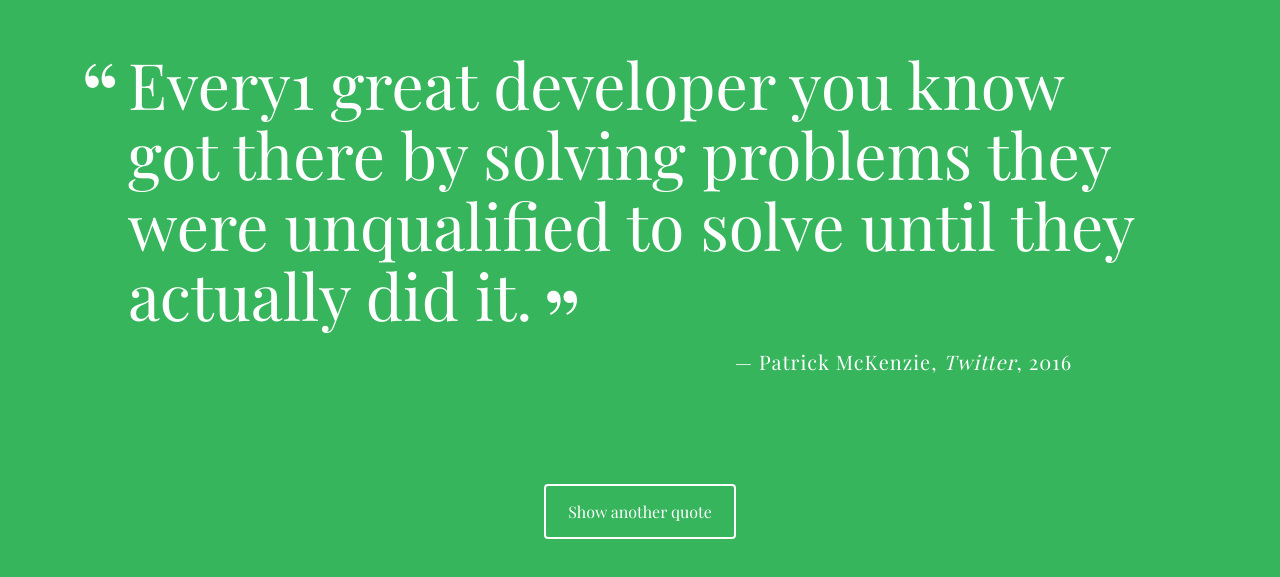
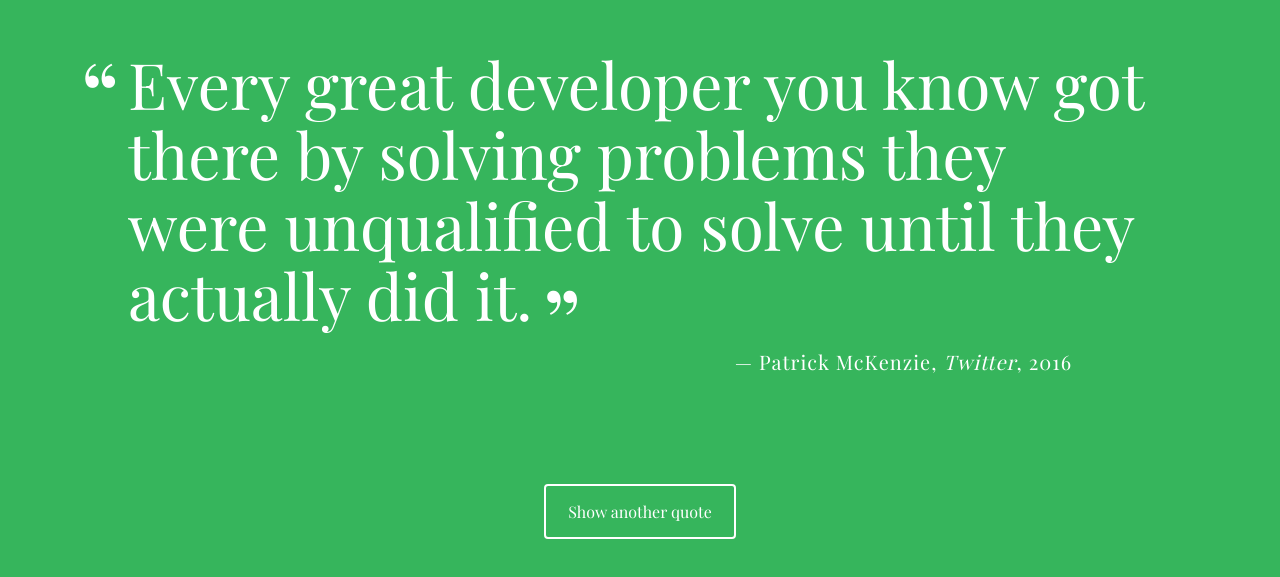
Before and after one commit to johnMedlockDev/techdegree-project-1, a plain HTML site: page index.html in a window 1280 px wide. Shown: the part 111-688 px from the top of the page. Drawn offline with nearby package versions, Linux system fonts and the light colour scheme; a web font is replaced by a local one.

```diff
--- a/index.html
+++ b/index.html
@@ -16,8 +16,8 @@
     <div class="container">
       <div id="quote-box">
         <p class="quote">
-          Every1 great developer you know got there by solving problems they
-          were unqualified to solve until they actually did it.
+          Every great developer you know got there by solving problems they were
+          unqualified to solve until they actually did it.
         </p>
         <p class="source">
           Patrick McKenzie<span class="citation">Twitter</span
```
